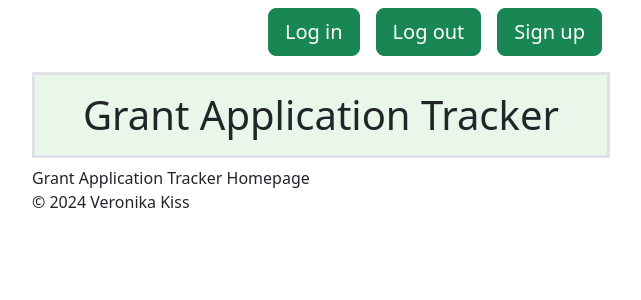
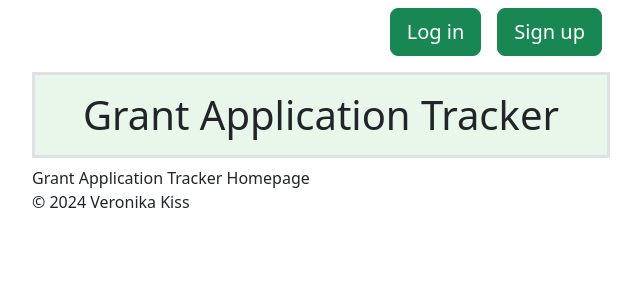
Before and after one commit to vmkiss/grant-app-tracker, a React (Create React App) app in the folder app/frontend/: page / in a window 1280 px wide. Shown: the top 300 px of the page, without its empty margins (319-960 px from the left). Built offline with nearby package versions, Linux system fonts and the light colour scheme.

Commit message:
display log in and sign up buttons when user is logged out and log out button when user is logged in

```diff
--- a/app/frontend/src/components/Navbar.js
+++ b/app/frontend/src/components/Navbar.js
@@ -1,27 +1,37 @@
 import { Link } from 'react-router-dom'
 import { useLogout } from '../hooks/useLogOut'
+import { useAuthContext } from '../hooks/useAuthContext'
 
 const Navbar = () => {
     const { logout } = useLogout()
+    const { user } = useAuthContext()
 
     const handleClick = () => {
         logout()
     }
 
     return (
-        <header>
-            <div class="d-flex justify-content-end">
-                <Link to="/login">
-                    <button class="btn btn-success btn-lg mx-2 mt-2">Log in</button>
-                </Link>
-                <nav>
+        <header><div class="d-flex justify-content-end">
+            <nav>
+                {user && (
                     <div>
+                        <span>{user.email}</span>
                         <button class="btn btn-success btn-lg mx-2 mt-2" onClick={handleClick}>Log out</button>
                     </div>
+                )}
+                {!user && (
+                    <div>
+                        <Link to="/login">
+                        <  button class="btn btn-success btn-lg mx-2 mt-2">Log in</button>
+                        </Link>
+                        <Link to="/signup">
+                            <button class="btn btn-success btn-lg mx-2 mt-2">Sign up</button>
+                        </Link>
+                    </div>
+                    )}
                 </nav>
-                <Link to="/signup">
-                    <button class="btn btn-success btn-lg mx-2 mt-2">Sign up</button>
-                </Link>
+
+
             </div>
         </header>
     )
```
